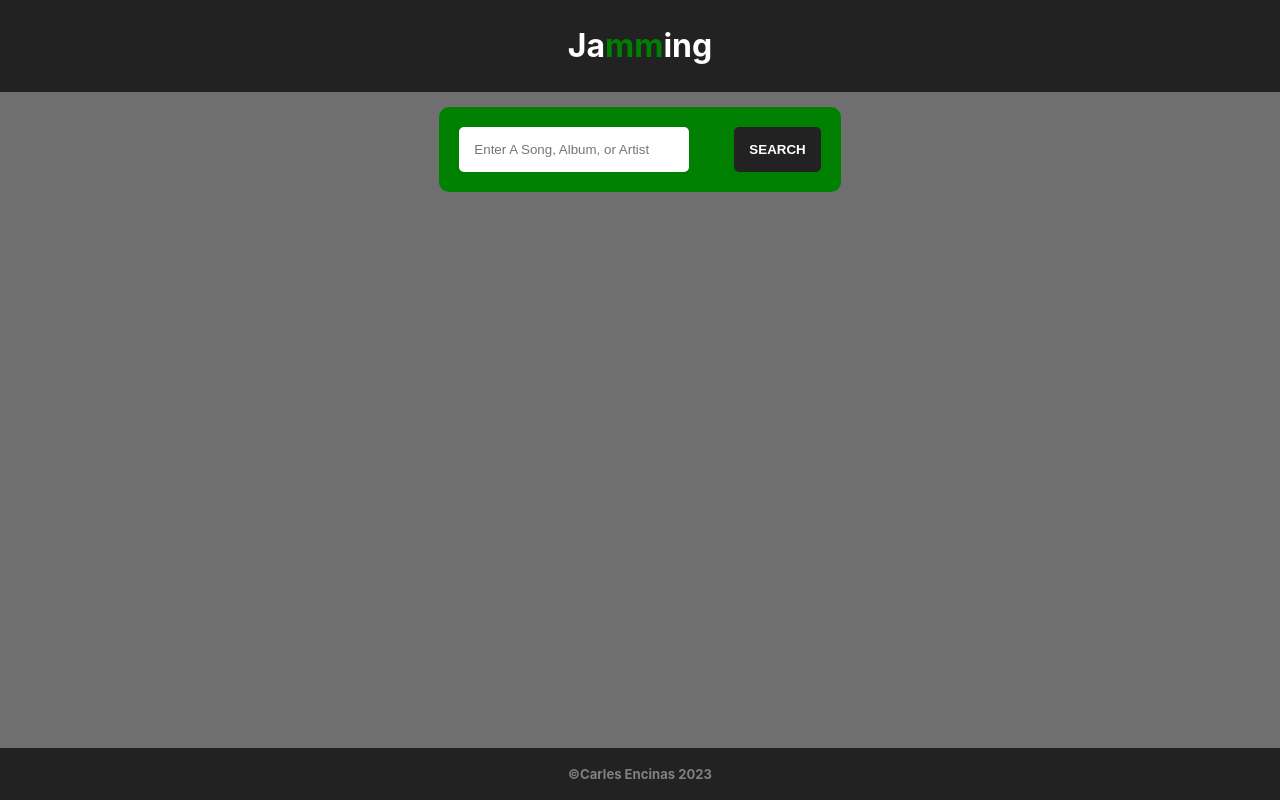
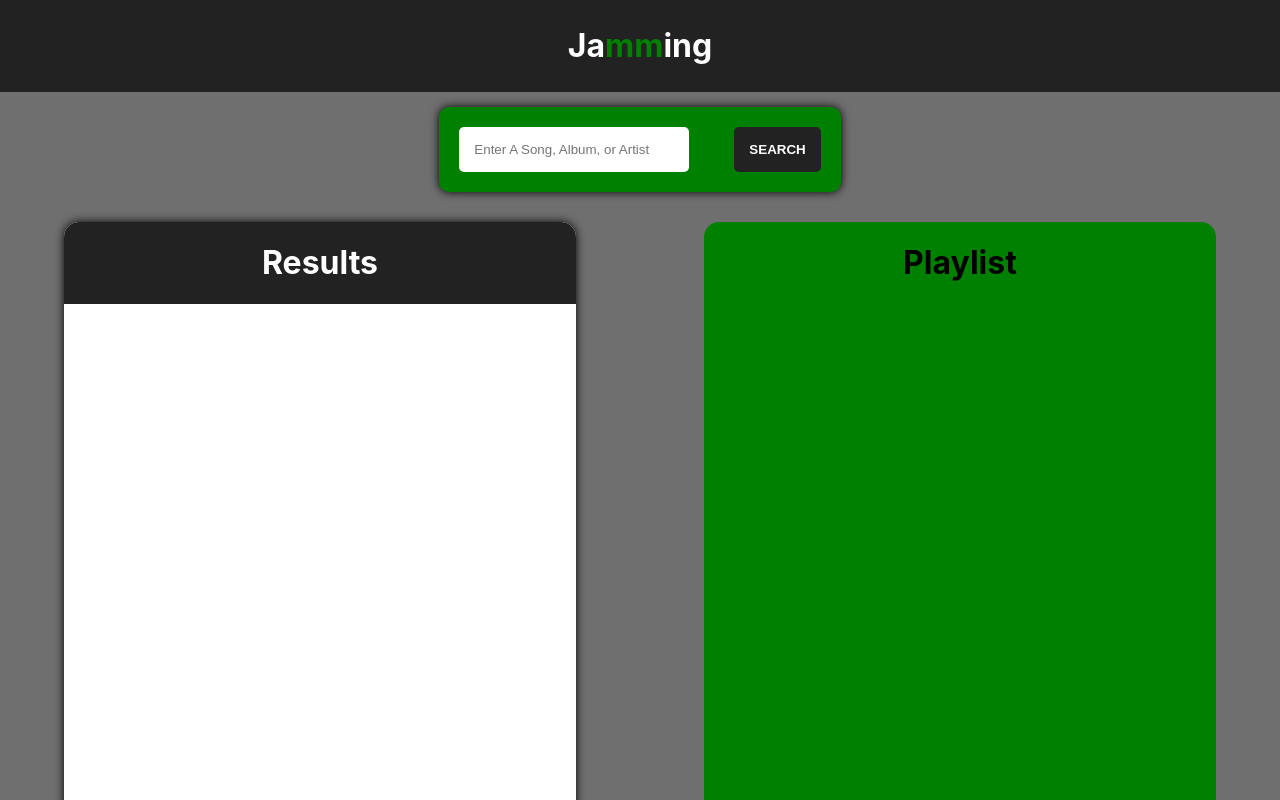
Before and after one commit to encinascarles/jamming, a React (Create React App) app: page / in a window 1280 px wide. Shown: the top 800 px of the page. Built offline with nearby package versions, Linux system fonts and the light colour scheme.

Commit message:
Playlist and SearchBar initial layout

```diff
--- a/src/components/App.css
+++ b/src/components/App.css
@@ -23,7 +23,7 @@ header h1 span{
   display: flex;
   flex-direction: column;
   height:100%;
-  background-color: rgb(111, 111, 111);
+
 }
 
 footer {
@@ -40,4 +40,12 @@ main{
   display: flex;
   flex-direction: column;
   align-items: center;
+  background-color: rgb(111, 111, 111);
 }
+
+.TrackSection{
+  display: flex;
+  flex-direction:row;
+  justify-content: space-around;
+  width:100%;
+}
--- a/src/components/App.js
+++ b/src/components/App.js
@@ -17,6 +17,10 @@ function App() {
       </header>
       <main>
         <SearchBar />
+        <div class="TrackSection">
+          <SearchResults />
+          <Playlist />
+        </div>
       </main>
       <footer>
         <h3>©Carles Encinas    2023</h3>
--- a/src/components/Playlist.css
+++ b/src/components/Playlist.css
@@ -0,0 +1,10 @@
+.playlist{
+  background-color: green;
+  width:40%;
+  display: flex;
+  flex-direction: column;
+  align-items: center;
+  height: 800px;
+  margin:15px;
+  border-radius: 15px;
+}
--- a/src/components/Playlist.js
+++ b/src/components/Playlist.js
@@ -4,6 +4,7 @@ import './Playlist.css';
 function Playlist (){
     return (
         <div class="playlist">
+            <h1>Playlist</h1>
         </div>
     );
 }
--- a/src/components/SearchBar.css
+++ b/src/components/SearchBar.css
@@ -7,6 +7,7 @@
   width: min-content;
   padding: 15px;
   border-radius: 10px;
+  box-shadow: 0px 0px 10px black;
 }
 .search-bar input{
   margin: 5px;
--- a/src/components/SearchResults.css
+++ b/src/components/SearchResults.css
@@ -0,0 +1,20 @@
+.SearchResults{
+  background-color: white;
+  width:40%;
+  display: flex;
+  flex-direction: column;
+  align-items: center;
+  height: 800px;
+  margin:15px;
+  border-radius: 15px;
+  box-shadow: 0px 0px 10px black;
+}
+
+.SearchResults .Title{
+  width:100%;
+  background-color: #222;
+  margin-top: 0;
+  border-radius: 15px 15px 0 0;
+  color:white;
+  text-align: center;
+}
--- a/src/components/SearchResults.js
+++ b/src/components/SearchResults.js
@@ -4,6 +4,9 @@ import './SearchResults.css';
 function SearchResults (){
     return (
         <div class="SearchResults">
+            <div class="Title">
+                <h1>Results</h1>
+            </div>
         </div>
     );
 }
```
